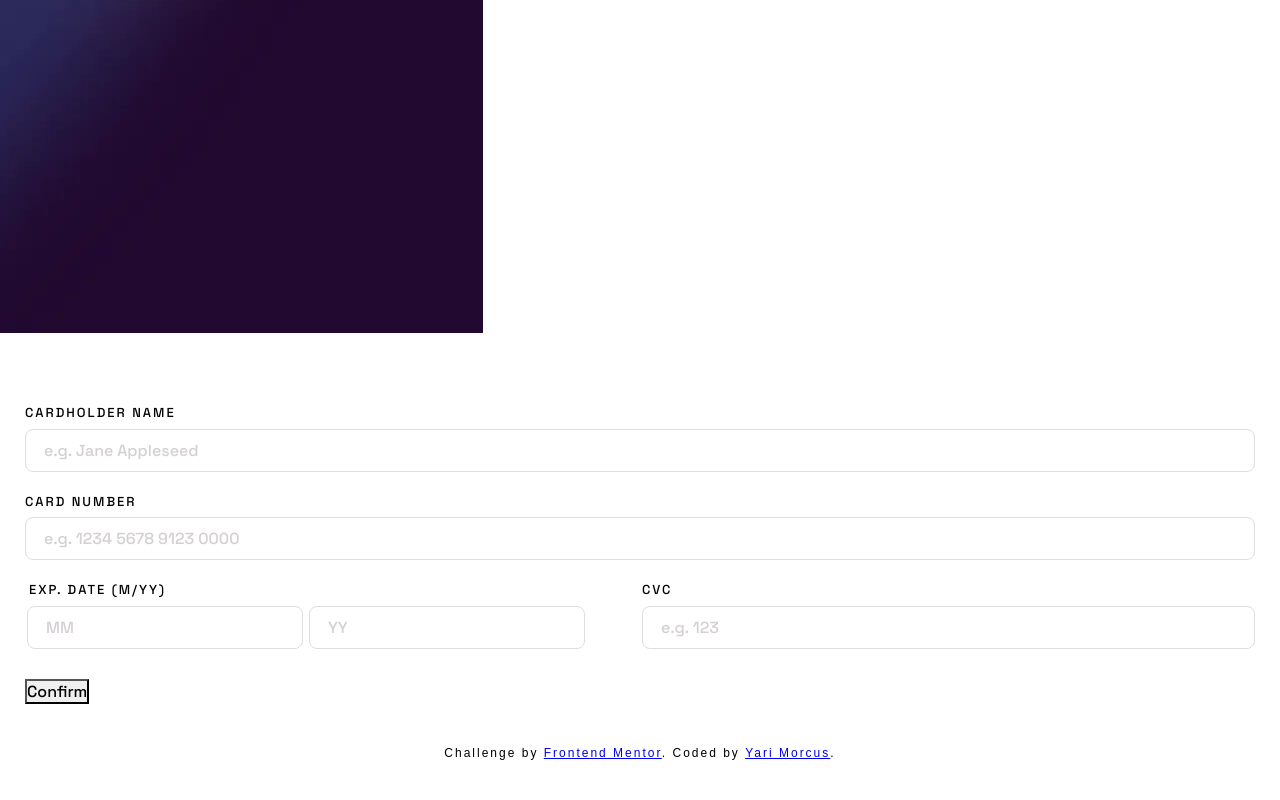
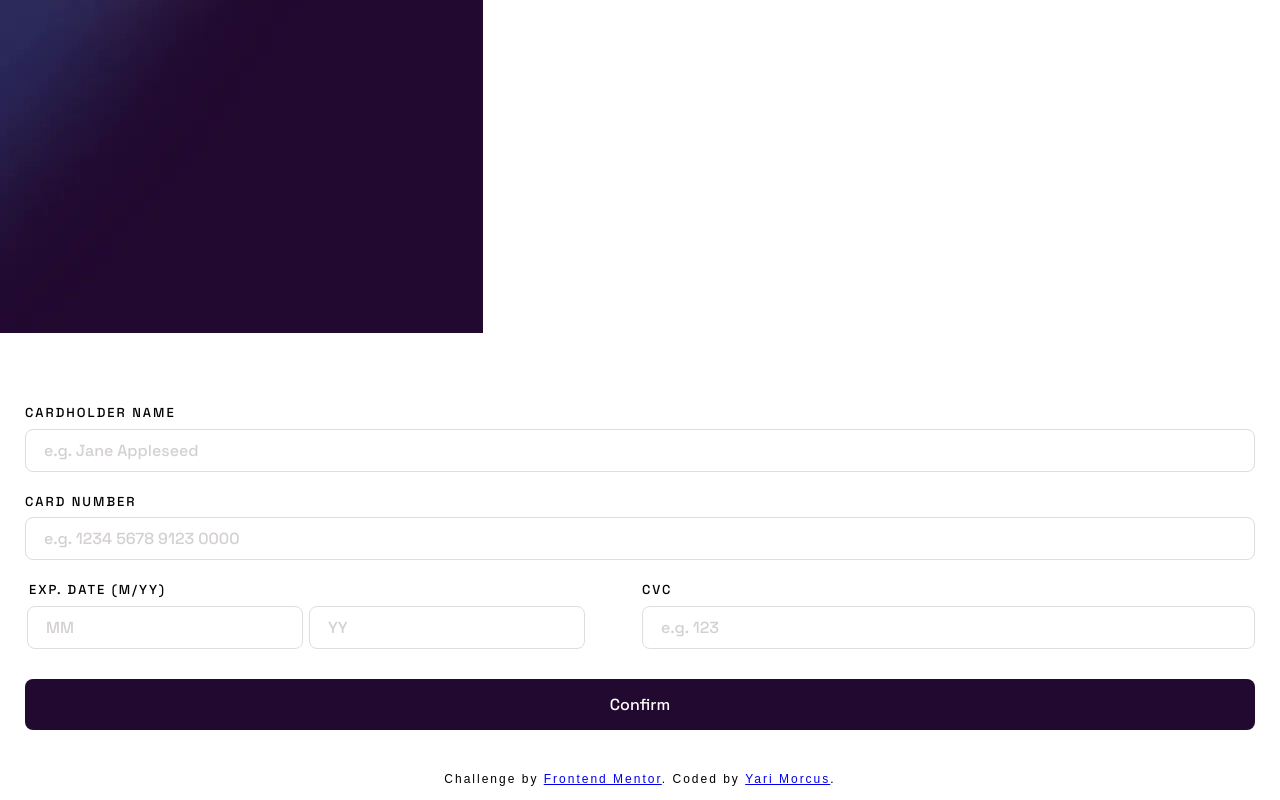
Before and after one commit to YariMorcus/interactive-card-details-form, a website built with Parcel: page src/index.html in a window 1280 px wide. Shown: the part 567-1367 px from the top of the page. Before the commit the page ends 1341 px from the top, so only its background shows below. Built offline with nearby package versions, Linux system fonts and the light colour scheme.

Commit message:
add button id and change button class

```diff
--- a/src/index.html
+++ b/src/index.html
@@ -77,7 +77,7 @@
                 </div> <!-- .card-form__group -->
             </div>
 
-            <button class="card-form__submit">Confirm</button>
+            <button id="js-card-form__submit" class="button">Confirm</button>
 
         </form> <!-- .card-form -->
     </main>
```
